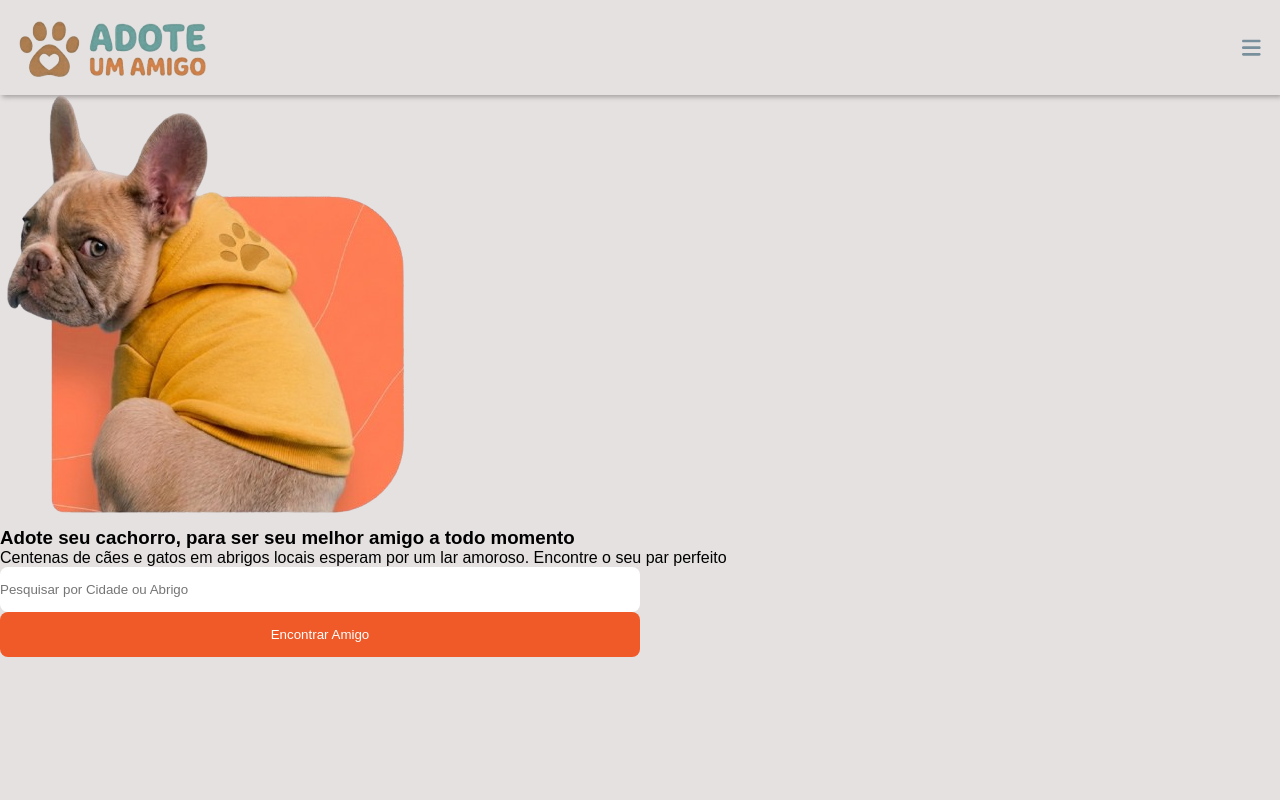
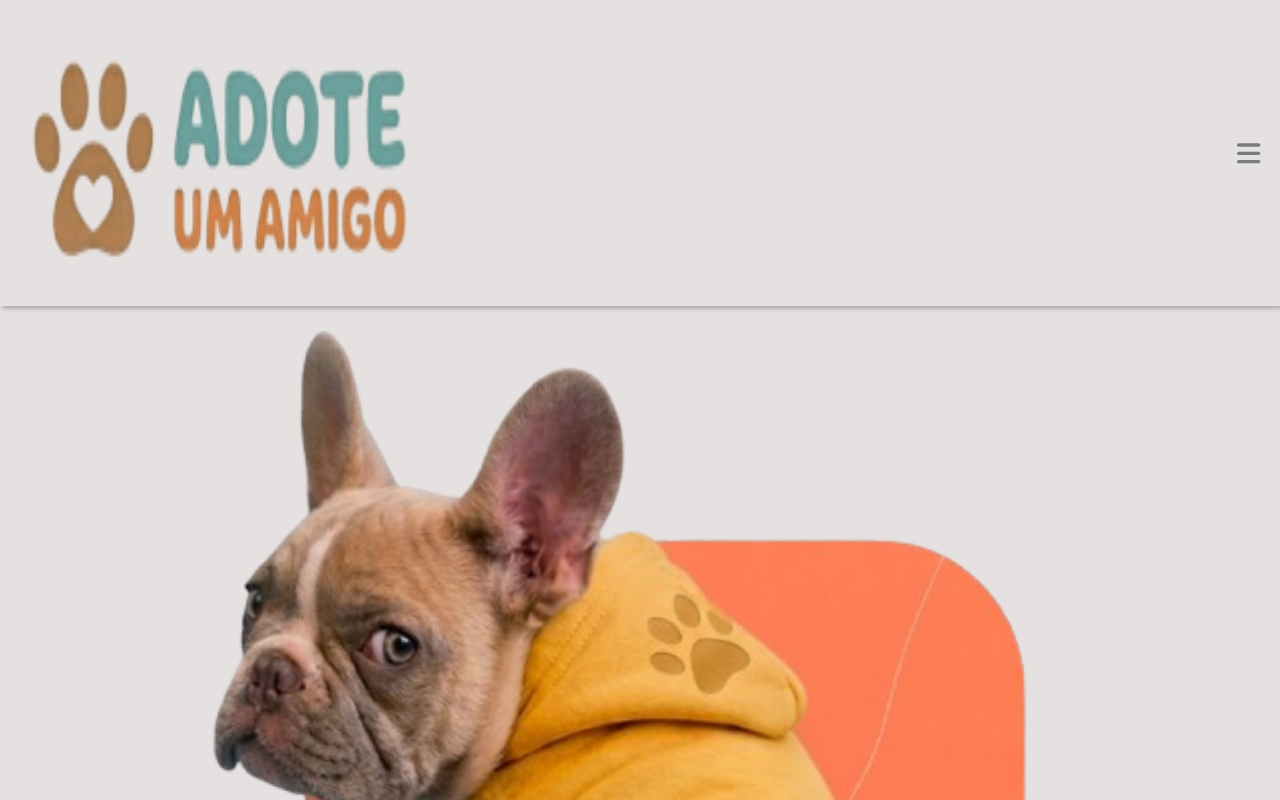
Before and after one commit to LuizHenriqueCFontes/abrigo-animais, a React (Vite) app: page /hero in a window 1280 px wide. Shown: the top 800 px of the page. Built offline with nearby package versions, Linux system fonts and the light colour scheme.

Commit message:
feat: complete hero section

```diff
--- a/src/components/Button/Button.module.css
+++ b/src/components/Button/Button.module.css
@@ -1,9 +1,10 @@
 .primary{
-    width: 50%;
+    width: 100%;
     background-color: var(--primary-color);
     color: var(--contrast-primary);
+    font-weight: bold;
     border: none;
-    height: 45px;
+    padding: 15px;
     border-radius: 8px;
-    display: block;
+    cursor: pointer;
 }
--- a/src/components/Header/Header.module.css
+++ b/src/components/Header/Header.module.css
@@ -13,6 +13,6 @@
 
 .icon{
     color: var(--supporting-color);
-    font-size: 1.6em;
+    font-size: 2em;
     padding-right: 10px;
 }
--- a/src/components/Hero/Hero.module.css
+++ b/src/components/Hero/Hero.module.css
@@ -1 +1,41 @@
 @import url('https://fonts.googleapis.com/css2?family=Poppins:ital,wght@0,100;0,200;0,300;0,400;0,500;0,600;0,700;0,800;0,900;1,100;1,200;1,300;1,400;1,500;1,600;1,700;1,800;1,900&display=swap');
+
+.heroContainer{
+    font-family: "Poppins", sans-serif;
+    padding: 10px;
+}
+
+.titles{
+    text-align: center;
+    margin-bottom: 15px;
+}
+
+.heroTitle{
+    margin-bottom: 15px;
+    font-weight: bold;
+}
+
+.heroDescription{
+    color: var(--supporting-color);
+    font-weight: bold;
+}
+
+.titleCostumizer{
+    color: var(--primary-color);
+}
+
+.dog{
+    aspect-ratio: 1 / 1;
+    width: 70%;
+    display: block;
+    margin: 15px auto;
+}
+
+.form{
+    width: 80%;
+    display: block;
+    margin: auto;
+    margin-bottom: 10px;
+    font-size: 1em;
+    font-weight: bold;
+}
--- a/src/components/Hero/Hero.tsx
+++ b/src/components/Hero/Hero.tsx
@@ -2,23 +2,27 @@ import { useState } from "react";
 import dog from "../../assets/hero/dog-hero.png";
 import Input from "../Input/Input";
 import Button from "../Button/Button";
+import styles from "./Hero.module.css";
 
 export default function Hero(){
     const [find, setFind] = useState("");
 
     return(
-        <article>
-            <img src={dog} alt="Cachorro esperando ser adotado" />
+        <article className={styles.heroContainer}>
+            <img className={styles.dog} src={dog} alt="Cachorro esperando ser adotado" />
 
-            <section>
-                <h1>Adote seu cachorro, para ser seu melhor amigo a todo momento</h1>
-                <p>Centenas de cães e gatos em abrigos locais esperam por um lar amoroso. Encontre o seu par perfeito</p>
+            <section className={styles.titles}>
+                <h1 className={styles.heroTitle}><span className={styles.titleCostumizer}>Adote</span> seu cachorro, para ser seu melhor amigo a todo momento</h1>
+
+                <p className={styles.heroDescription}>Centenas de cães e gatos em abrigos locais esperam por um lar amoroso. Encontre o seu par perfeito</p>
             </section>
 
             <section>
-                <Input ariaLabel="Pesquisar abrigo ou cidade" id="find" value={find} onChange={setFind} placeholder="Pesquisar por Cidade ou Abrigo" variant="hero"/>
+                <form>
+                    <Input className={styles.form} ariaLabel="Pesquisar abrigo ou cidade" id="find" value={find} onChange={setFind} placeholder="Pesquisar por Cidade ou Abrigo" variant="hero"/>
 
-                <Button variant="primary">Encontrar Amigo</Button>
+                    <Button className={styles.form} variant="primary">Encontrar Amigo</Button>
+                </form>
             </section>
         </article>
 
--- a/src/components/Input/Input.module.css
+++ b/src/components/Input/Input.module.css
@@ -1,8 +1,8 @@
 .hero{
     border: none;
-    width: 50%;
+    width: 100%;
+    padding: 15px;
     border-radius: 8px;
-    height: 45px;
     outline: none;
     background-color: rgb(255, 255, 255);
 }
--- /dev/null
+++ b/src/components/Logo/Logo.module.css
@@ -0,0 +1,4 @@
+.logo{
+    aspect-ratio: 3 / 2;
+    width: 35%;
+}
--- a/src/components/Logo/Logo.tsx
+++ b/src/components/Logo/Logo.tsx
@@ -1,7 +1,8 @@
 import logo from "../../assets/logo/logo.png";
+import styles from "./Logo.module.css"
 
 export default function Logo(){
     return(
-        <img src={logo} alt="Logo do site" />
+        <img className={styles.logo} src={logo} alt="Logo do site" />
     );
 }
--- a/src/styles/global.css
+++ b/src/styles/global.css
@@ -2,12 +2,13 @@
     --background-page: #e6e1e1;
     --primary-color: #F05A28;
     --contrast-primary: #FFFFFF;
-    --supporting-color: #78909C;
+    --supporting-color: #7a7d7e;
 }
 
 *{
     padding: 0;
     margin: 0;
+    box-sizing: border-box;
 }
 
 html, body{
```
Also changed, not shown: 1 other file (tests, documents, lock files or other folders).
